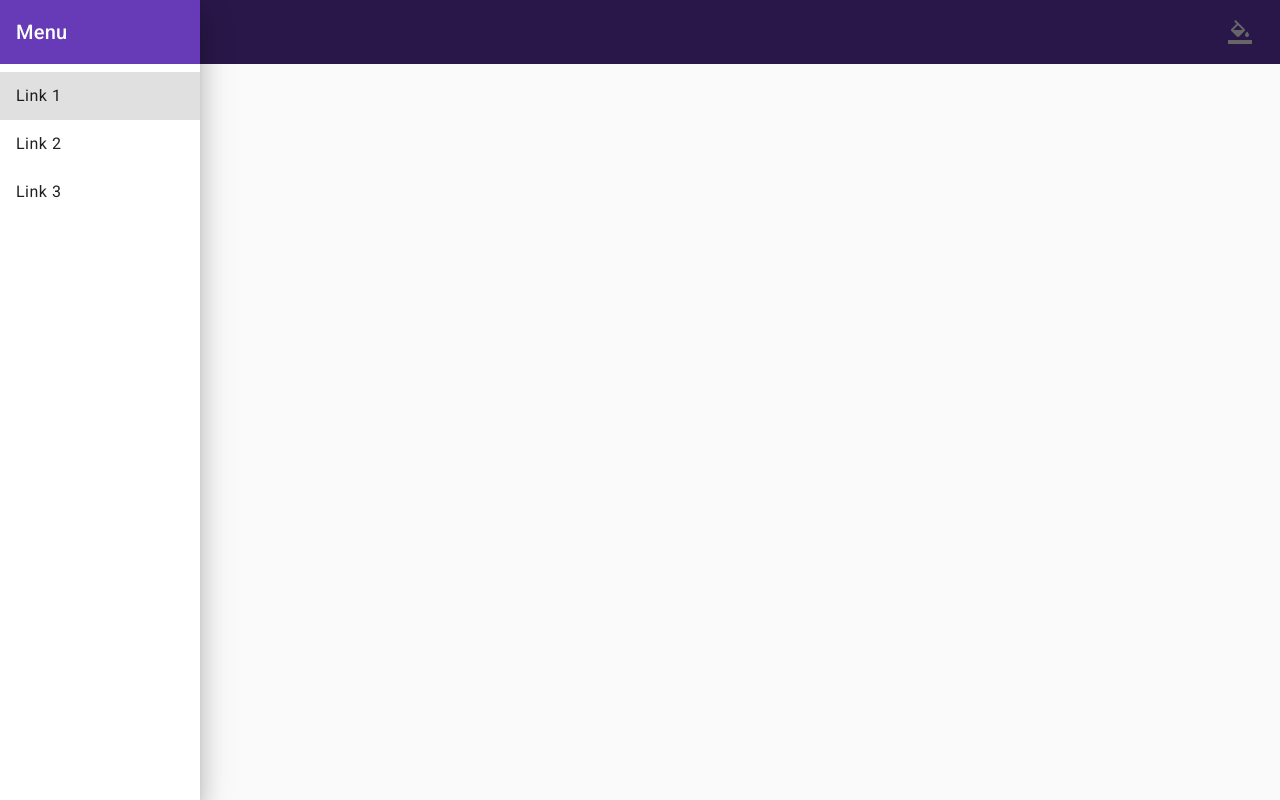
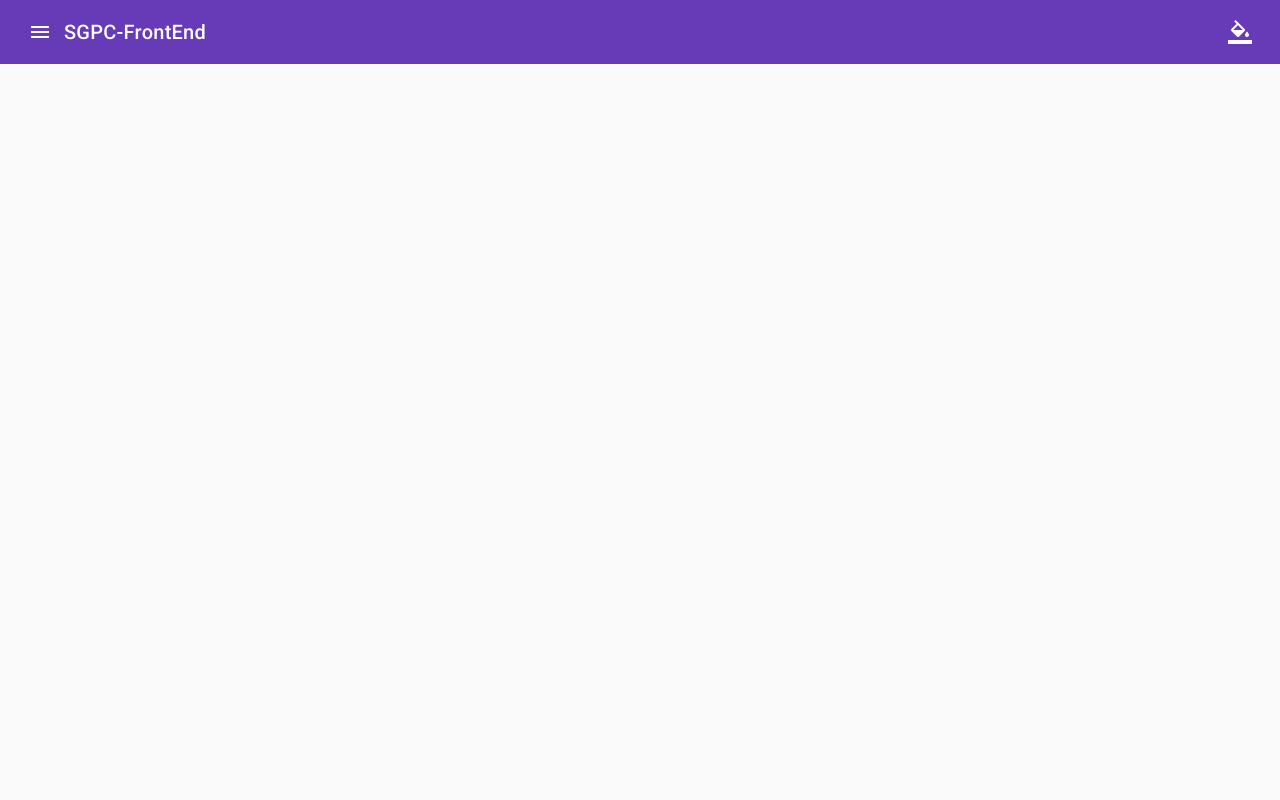
Before and after one commit to FernandoIgorrr/SGPC-FrontEnd, an Angular app: page /home in a window 1280 px wide. Built offline with nearby package versions, Linux system fonts and the light colour scheme.

Commit message:
side-nav pronta

```diff
--- a/src/app/app.component.scss
+++ b/src/app/app.component.scss
@@ -2,4 +2,5 @@
   min-height  : 100%;
   //padding     : 100px 1rem;
   display     : block;
+  height: 100%;
 }
--- a/src/app/home/header/header.component.html
+++ /dev/null
@@ -1,13 +0,0 @@
-<mat-toolbar color="primary">
-  <button mat-icon-button class="example-icon" aria-label="Example icon-button with menu icon">
-    <mat-icon>menu</mat-icon>
-  </button>
-  <span>My App</span>
-  <span class="spacer"></span>
-  <button mat-icon-button class="example-icon favorite-icon" aria-label="Example icon-button with heart icon">
-    <mat-icon>favorite</mat-icon>
-  </button>
-  <button mat-icon-button class="example-icon" aria-label="Example icon-button with share icon">
-    <mat-icon>share</mat-icon>
-  </button>
-</mat-toolbar>
--- a/src/app/home/header/header.component.scss
+++ /dev/null
@@ -1,14 +0,0 @@
-.spacer {
-  flex: 1 1 auto;
-}
-mat-toolbar{
-  box-shadow: 0 3px 5px -1px #0003,0 6px 10px #00000024,0 1px 18px #0000001f;
-
-  position: fixed;
-top: 0;
-left: 0;
-right: 0;
-z-index: 2;
-
-height: 56px;
-}
--- a/src/app/home/header/header.component.ts
+++ /dev/null
@@ -1,23 +0,0 @@
-import { Component, OnInit } from "@angular/core";
-import { Observable } from "rxjs/";
-import { ThemeService } from '../../services/theme.service';
-import { Option } from '../../models/option.model';
-
-
-@Component({
-  selector    : "app-header",
-  templateUrl : "./header.component.html",
-  styleUrls   : ["./header.component.scss"]
-})
-export class HeaderComponent implements OnInit  {
-  options$: Observable<Array<Option>> = this.themeService.getThemeOptions();
-
-  constructor(private readonly themeService: ThemeService) {}
-  ngOnInit() {
-    this.themeService.setTheme("deeppurple-amber");
-  }
-
-  themeChangeHandler(themeToSet : any) {
-    this.themeService.setTheme(themeToSet);
-  }
-}
--- a/src/app/home/home.module.ts
+++ b/src/app/home/home.module.ts
@@ -3,7 +3,6 @@ import { CommonModule } from '@angular/common';
 
 import { HomeRoutingModule } from './home-routing.module';
 import { HomeComponent } from './home/home.component';
-import { HeaderComponent } from './header/header.component';
 
 import { MainNavComponent } from './main-nav/main-nav.component';
 import { AppMaterialModule } from '../app-material/app-material.module';
@@ -12,7 +11,6 @@ import { ThemePickerComponent } from './theme-picker/theme-picker.component';
 @NgModule({
   declarations: [
     HomeComponent,
-    HeaderComponent,
     MainNavComponent,
     ThemePickerComponent
   ],
--- a/src/app/home/home/home.component.html
+++ b/src/app/home/home/home.component.html
@@ -1,3 +1 @@
-<!-- <app-header></app-header>
- -->
- <app-main-nav></app-main-nav>
+<app-main-nav></app-main-nav>
--- a/src/app/home/main-nav/main-nav.component.html
+++ b/src/app/home/main-nav/main-nav.component.html
@@ -1,11 +1,6 @@
 <mat-sidenav-container class="sidenav-container">
   <mat-sidenav
-    #drawer
-    class="sidenav"
-    fixedInViewport="true"
-    [attr.role]="(isHandset$ | async) ? 'dialog' : 'navigation'"
-
-    [opened]="(isHandset$ | async) === false">
+    #drawer class="sidenav">
     <mat-toolbar color="primary">Menu</mat-toolbar>
     <mat-nav-list>
       <a mat-list-item href="#">Link 1</a>
@@ -19,8 +14,7 @@
         type="button"
         aria-label="Toggle sidenav"
         mat-icon-button
-        (click)="drawer.toggle()"
-        *ngIf="isHandset$ | async">
+        (click)="drawer.toggle()">
         <mat-icon aria-label="Side nav toggle icon">menu</mat-icon>
       </button>
       <span>SGPC-FrontEnd</span>
--- a/src/app/home/main-nav/main-nav.component.scss
+++ b/src/app/home/main-nav/main-nav.component.scss
@@ -5,6 +5,7 @@
 .sidenav {
   width: 200px;
   box-shadow: 3px 0 6px (0,0,0,.24);
+  height: 100%;
 }
 
 /*.sidenav .mat-toolbar {
```
Also changed, not shown: 1 other file (tests, documents, lock files or other folders).
